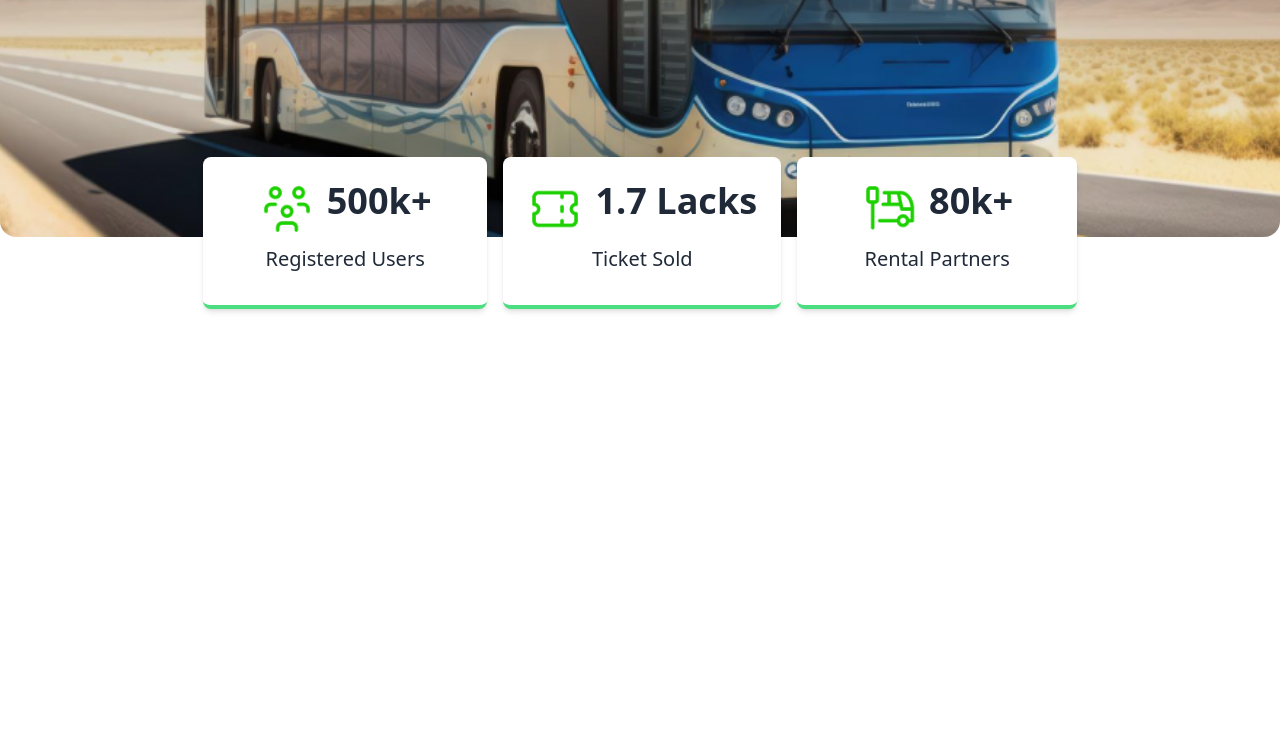
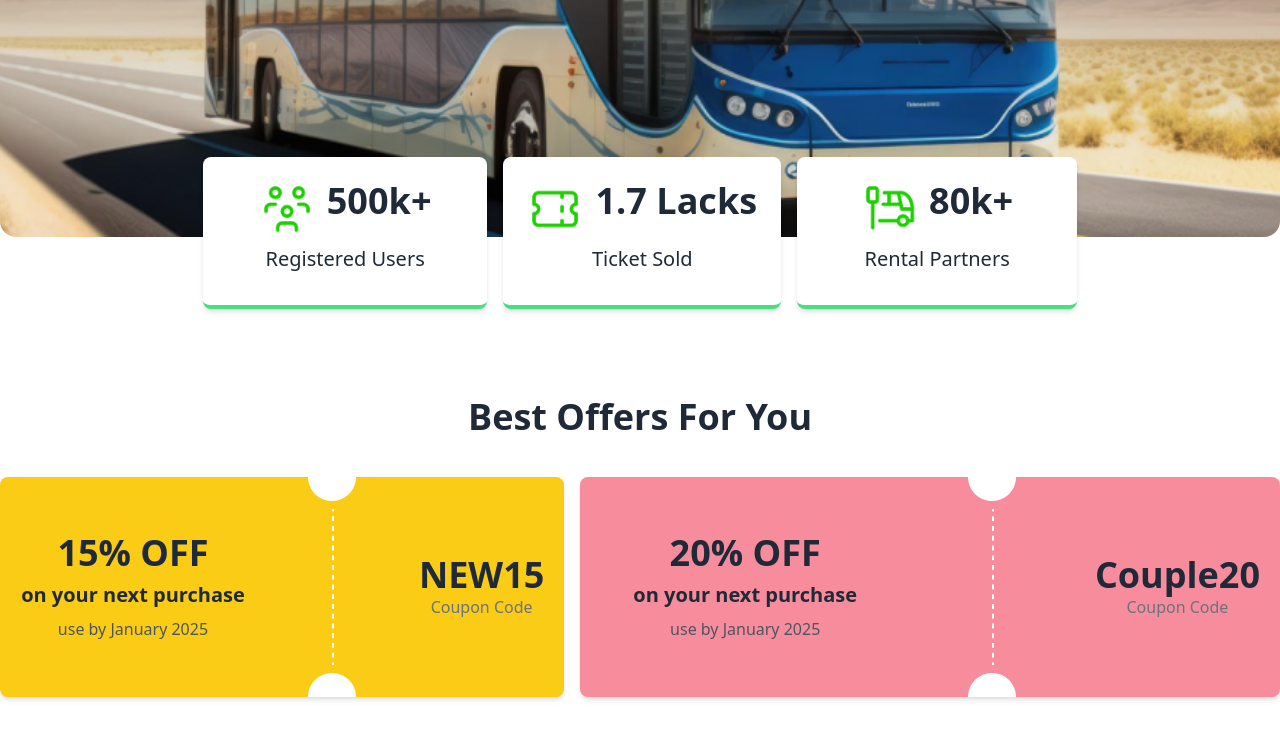
Before and after one commit to FahmidaTasmia/E-TicketMaster, a plain HTML site: page index.html in a window 1280 px wide. Shown: the part 643-1380 px from the top of the page. Before the commit the page ends 972 px from the top, so only its background shows below. Drawn offline with nearby package versions, Linux system fonts and the light colour scheme.

Commit message:
added coupon section with proportional layout - larger left area, centered divider, and compact right side!

```diff
--- a/index.html
+++ b/index.html
@@ -88,10 +88,56 @@
           </div>
         </div>
       </section>
-      <!-- ph poribohon -->
-       <section>
+      <!-- Coupon -->
+      <section class="coupon py-10 mt-20 " >
+        <div>
+            <h4 class="font-semibold  text-center text-4xl py-10">Best Offers For You</h4>
+        </div>
+       <div class="flex justify-center space-x-4 ">
+         <!-- Coupon 1 -->
+         <div class="bg-yellow-400 rounded-lg shadow-md grid grid-cols-[2fr,1fr,1fr] items-center">
+            <!-- Left Section -->
+            <div class="flex flex-col justify-center items-center ">
+              <p class="font-bold text-4xl">15% OFF</p>
+              <p class="text-xl font-semibold py-2 text-gray-800">on your next purchase</p>
+              <p class="text-gray-600">use by January 2025</p>
+            </div>
 
-       </section>
+            <!-- Divider Section -->
+            <div class="flex justify-center items-center">
+              <img src="images/cupon-devider.png" alt="Divider">
+            </div>
+
+            <!-- Right Section -->
+            <div class="flex flex-col justify-center items-center px-5">
+              <p class="font-bold text-4xl ">NEW15</p>
+              <p class=" text-gray-500">Coupon Code</p>
+            </div>
+          </div>
+
+        <!-- Coupon 2 -->
+        <div class="bg-[#f78c9c] rounded-lg shadow-md grid grid-cols-[2fr,1fr,1fr] items-center">
+            <!-- Left Section -->
+            <div class="flex flex-col justify-center items-center ">
+              <p class="font-bold text-4xl">20% OFF</p>
+              <p class="text-xl font-semibold py-2 text-gray-800">on your next purchase</p>
+              <p class="text-gray-600">use by January 2025</p>
+            </div>
+
+            <!-- Divider Section -->
+            <div class="flex justify-center items-center">
+              <img src="images/cupon-devider.png" alt="Divider">
+            </div>
+
+            <!-- Right Section -->
+            <div class="flex flex-col justify-center items-center px-5">
+              <p class="font-bold text-4xl ">Couple20</p>
+              <p class=" text-gray-500">Coupon Code</p>
+            </div>
+          </div>
+       </div>
+      </section>
+
        <!-- select your seat -->
         <section>
 
```
